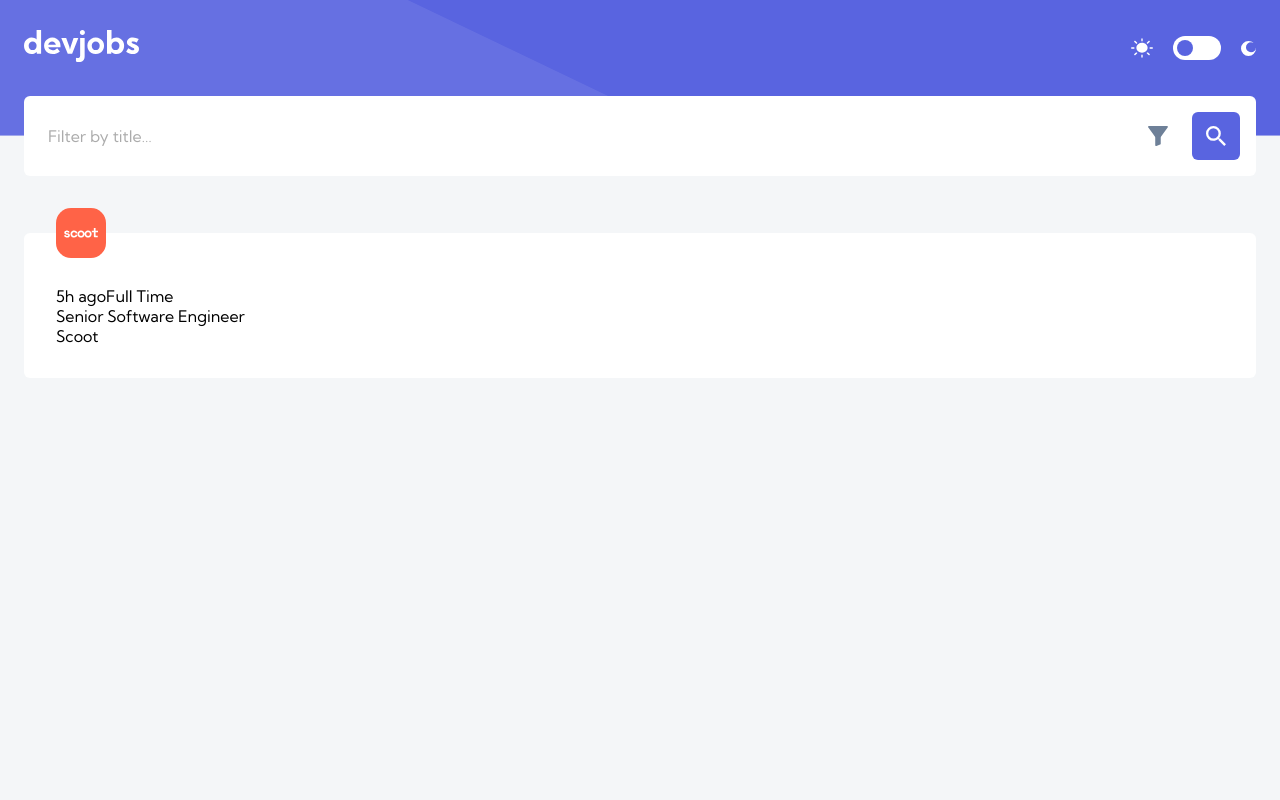
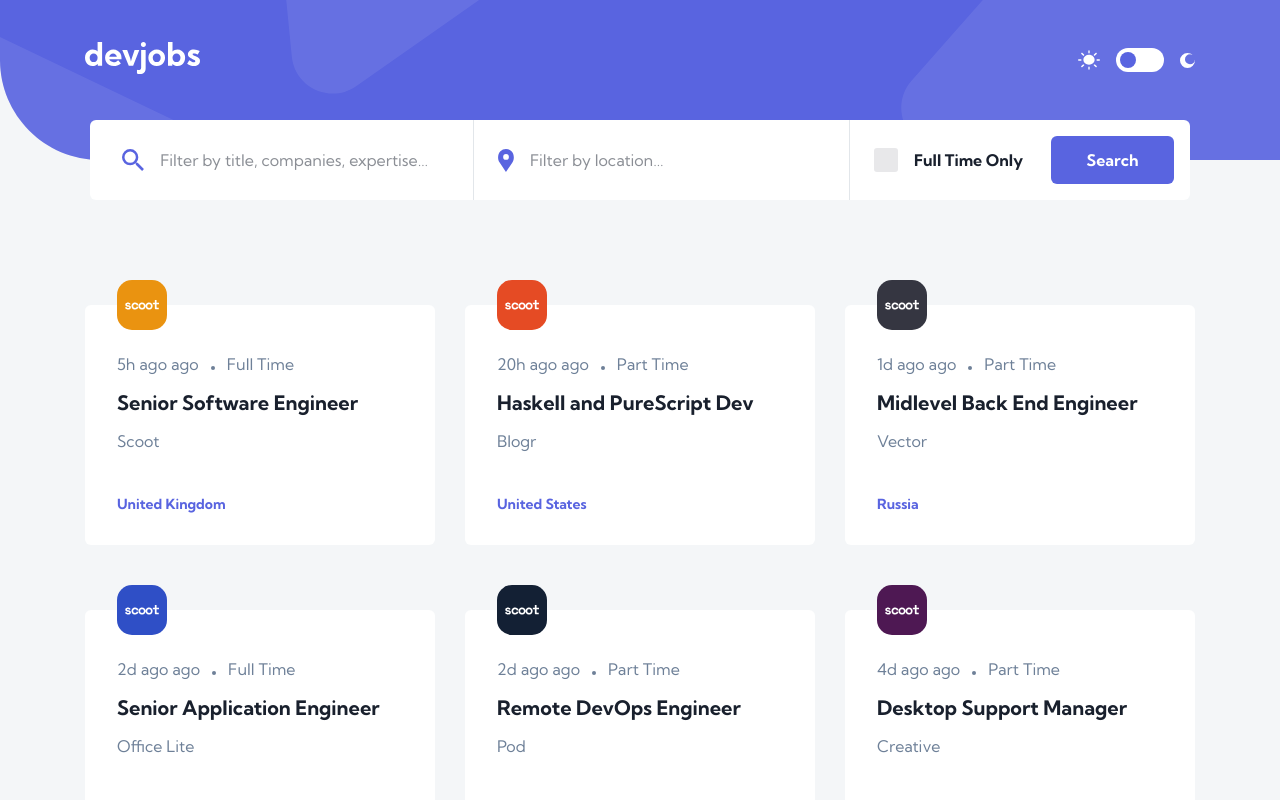
Before and after one commit to BrandenDaniel/devjobs, a Next.js app: page / in a window 1280 px wide. Shown: the top 800 px of the page. Built offline with nearby package versions, Linux system fonts and the light colour scheme.

Commit message:
progress

```diff
--- a/src/app/layout.tsx
+++ b/src/app/layout.tsx
@@ -1,6 +1,5 @@
 import type { Metadata } from "next";
 import { Kumbh_Sans } from "next/font/google";
-import "../sass/main.scss";
 
 export const kumbh_sans = Kumbh_Sans({ subsets: ["latin"] });
 
--- a/src/app/page.tsx
+++ b/src/app/page.tsx
@@ -1,18 +1,38 @@
 "use client";
 
+import "../sass/main.scss";
 import JobCard from "@/components/JobCard";
 import Navbar from "@/components/Navbar";
 import SearchFilter from "@/components/SearchFilter";
 import React, { useState } from "react";
+import { kumbh_sans } from "@/app/layout";
+import jobData from "../data/data.json";
 
 const page = () => {
   const [theme, setTheme] = useState<string>("light");
 
   return (
-    <main>
+    <main className={kumbh_sans.className}>
       <Navbar theme={theme} setTheme={setTheme} />
       <SearchFilter />
-      <JobCard />
+
+      <div className="container">
+        {jobData.map((job) => (
+          <JobCard
+            key={job.id}
+            postedAt={job.postedAt}
+            contract={job.contract}
+            position={job.position}
+            company={job.company}
+            location={job.location}
+            logoBg={job.logoBackground}
+            logo={job.logo}
+          />
+        ))}
+        <div className="loadMore">
+          <button className={kumbh_sans.className}>Load More</button>
+        </div>
+      </div>
     </main>
   );
 };
--- a/src/components/JobCard.tsx
+++ b/src/components/JobCard.tsx
@@ -1,22 +1,34 @@
 import Image from "next/image";
 import React from "react";
 import logo from "../assets/job-logo/scoot.svg";
+import { kumbh_sans } from "@/app/layout";
 
-const JobCard = () => {
+type Props = {
+  postedAt: string;
+  contract: string;
+  position: string;
+  company: string;
+  location: string;
+  logoBg: string;
+  logo: string;
+};
+
+const JobCard = (props: Props) => {
   return (
-    <div className="container">
+    <>
       <div className="jobCard">
         <div className="jobCard__inner">
-          <Image src={logo} alt="" />
+          <Image src={logo} alt="" style={{ backgroundColor: props.logoBg }} />
           <div className="jobCard__detail">
-            <span>5h ago</span>
-            <span>Full Time</span>
+            <span>{props.postedAt} ago</span>
+            <span>{props.contract}</span>
           </div>
-          <p className="jobCard__title">Senior Software Engineer</p>
-          <span className="jobCard__name">Scoot</span>
+          <p className="jobCard__title">{props.position}</p>
+          <p className="jobCard__company">{props.company}</p>
+          <p className="jobCard__location">{props.location}</p>
         </div>
       </div>
-    </div>
+    </>
   );
 };
 
--- a/src/components/Navbar.tsx
+++ b/src/components/Navbar.tsx
@@ -1,5 +1,7 @@
+"use client";
+
 import Image from "next/image";
-import React from "react";
+import React, { useEffect } from "react";
 
 import Logo from "../assets/shared/logo.svg";
 import Sun from "../assets/shared/icon-sun.svg";
@@ -11,15 +13,18 @@ type Props = {
 };
 
 const Navbar = (props: Props) => {
+  useEffect(() => {
+    let body = document.body;
+    body.setAttribute("data-theme", props.theme);
+  }, [props.theme]);
+
   const handleChange = () => {
     props.setTheme(props.theme === "light" ? "dark" : "light");
   };
 
-  let body = document.body;
-  body.setAttribute("data-theme", props.theme);
-
   return (
     <nav className="nav">
+      <div className="nav__inner">
         <a href="/" className="nav__logo">
           <Image src={Logo} alt="Logo" />
         </a>
@@ -29,6 +34,7 @@ const Navbar = (props: Props) => {
           <input type="checkbox" onChange={handleChange} />
           <Image src={Moon} alt="" />
         </div>
+      </div>
     </nav>
   );
 };
--- a/src/components/SearchFilter.tsx
+++ b/src/components/SearchFilter.tsx
@@ -1,22 +1,55 @@
-import React from "react";
+"use client";
+
+import React, { useEffect, useState } from "react";
 import FilterIcon from "../assets/shared/icon-filter.svg";
 import SearchIcon from "../assets/shared/icon-search.svg";
 import Image from "next/image";
 import { kumbh_sans } from "@/app/layout";
 
+let sizeOnLoad: number = window.innerWidth;
+
 const SearchFilter = () => {
+  const [windowSize, setWindowSize] = useState<number>(sizeOnLoad);
+  useEffect(() => {
+    window.addEventListener("resize", () => {
+      setWindowSize(window.innerWidth);
+    });
+  }, [windowSize]);
+
   return (
     <form className="SearchFilter">
-      <input
-        type="text"
-        className={kumbh_sans.className}
-        placeholder="Filter by title…"
-      />
+      <div className="SearchFilter__input-container">
+        <div className="SearchFilter__title">
+          <input
+            type="text"
+            className={kumbh_sans.className}
+            placeholder={
+              windowSize < 1200
+                ? "Filter by title…"
+                : "Filter by title, companies, expertise…"
+            }
+          />
+        </div>
+        <div className="SearchFilter__location">
+          <input
+            type="text"
+            className={kumbh_sans.className}
+            placeholder="Filter by location…"
+          />
+        </div>
+        <div className="SearchFilter__job-type">
+          <input type="checkbox" id="jobType" />
+          <label htmlFor="jobType">
+            Full Time{windowSize > 1200 ? " Only" : null}
+          </label>
+        </div>
+      </div>
+
       <button className="SearchFilter__filter">
         <Image src={FilterIcon} alt="Filter" />
       </button>
       <button className="SearchFilter__search">
-        <Image src={SearchIcon} alt="Search" />
+        {windowSize < 768 ? <Image src={SearchIcon} alt="Search" /> : "Search"}
       </button>
     </form>
   );
--- a/src/sass/base.scss
+++ b/src/sass/base.scss
@@ -2,21 +2,31 @@
   margin: 0;
   box-sizing: border-box;
   font-size: 16px;
+  font-family: inherit;
 }
+
+$sm: 576px;
+$md: 768px;
+$lg: 992px;
+$xl: 1200px;
+$xxl: 1400px;
 
 :root {
   --violet: #5964e0;
   --light-violet: #939bf4;
+  --very-dark-blue: #19202d;
   --very-dark-blue-toggle: #fff;
   --mid-night-toggle: #f4f6f8;
-  --white: #f;
+  --white: #fff;
   --light-grey: #f4f6f8;
   --grey: #9daec2;
   --dark-grey: #6e8098;
   --main-bg: #f4f6f8;
+  --body: #19202d;
 }
 
 [data-theme="dark"] {
+  --body: #fff;
   --mid-night-toggle: #121721;
   --very-dark-blue-toggle: #19202d;
 }
@@ -25,3 +35,19 @@ main {
   background: var(--mid-night-toggle);
   min-height: 100vh;
 }
+
+button {
+  border: none;
+  padding: 0;
+  transition: 0.2s ease-in-out;
+
+  &:hover {
+    cursor: pointer;
+  }
+
+  @media (min-width: $lg) {
+    &:hover {
+      background: var(--light-violet) !important;
+    }
+  }
+}
--- a/src/sass/jobCard.scss
+++ b/src/sass/jobCard.scss
@@ -1,21 +1,114 @@
 .container {
-  margin-top: 57px;
+  padding: 57px 24px 62px 24px;
+  display: grid;
+  grid-template-columns: 1fr;
+  gap: 49px;
+  max-width: 1110px;
+  box-sizing: content-box;
+  margin: 0 auto;
 }
 
 .jobCard {
-  margin: 0 24px;
   padding: 0 32px 32px 32px;
   background: var(--very-dark-blue-toggle);
   border-radius: 6px;
+  max-width: 400px;
+  width: 100%;
+  margin: 0 auto;
 
   img {
-    margin-bottom: 24px;
     height: 50px;
     width: 50px;
-    margin-top: -25px;
+    margin: -25px 0 8px 0;
     border-radius: 15px;
     object-fit: contain;
     padding: 8px;
     background: tomato;
   }
+
+  &__inner {
+    display: flex;
+    flex-direction: column;
+    gap: 16px;
+  }
+
+  &__detail {
+    display: flex;
+    align-items: center;
+    gap: 12px;
+    span {
+      color: var(--dark-grey);
+
+      &:first-child {
+        &:after {
+          content: "";
+          display: inline-block;
+          height: 4px;
+          width: 4px;
+          border-radius: 50%;
+          background: var(--dark-grey);
+          margin-left: 12px;
+        }
+      }
+    }
+  }
+
+  &__title {
+    font-size: 20px;
+    font-weight: 700;
+    color: var(--body);
+  }
+
+  &__company {
+    color: var(--dark-grey);
+  }
+
+  &__location {
+    margin-top: 28px;
+    color: var(--violet);
+    font-size: 14px;
+    font-weight: 700;
+  }
 }
+
+.loadMore {
+  text-align: center;
+  margin-top: -17px;
+  button {
+    padding: 15px 30px;
+    background: var(--violet);
+    border-radius: 5px;
+    color: #fff;
+    font-weight: 700;
+  }
+}
+
+@media (min-width: $md) {
+  .container {
+    padding: 70px 39px 62px 39px;
+    grid-template-columns: 1fr 1fr;
+    gap: 65px 11px;
+  }
+
+  .jobCard {
+    max-width: 100%;
+  }
+
+  .loadMore {
+    margin-top: -9px;
+    grid-column: 1/3;
+  }
+}
+
+@media (min-width: $lg) {
+  .container {
+    padding: 105px 39px 62px 39px;
+    grid-template-columns: 1fr 1fr 1fr;
+    gap: 65px 30px;
+  }
+
+  .loadMore {
+    margin-top: -9px;
+    grid-column: 1/4;
+  }
+}
--- a/src/sass/nav.scss
+++ b/src/sass/nav.scss
@@ -1,13 +1,20 @@
 .nav {
   background-image: url("../assets/mobile/bg-pattern-header.svg");
   background-size: cover;
-  background-position: bottom;
+  background-position: bottom left;
   background-repeat: no-repeat;
+  height: 136px;
   display: flex;
-  justify-content: space-between;
   align-items: center;
-  height: 136px;
   padding: 0 24px 40px 24px;
+  &__inner {
+    max-width: 1110px;
+    margin: 0 auto;
+    width: 100%;
+    display: flex;
+    justify-content: space-between;
+    align-items: center;
+  }
 
   &__logo {
     width: 115px;
@@ -16,7 +23,7 @@
   &__theme-toggle {
     display: flex;
     align-items: center;
-    gap: 20px;
+    gap: 16px;
 
     input {
       height: 24px;
@@ -70,3 +77,17 @@
     }
   }
 }
+
+@media (min-width: $md) {
+  .nav {
+    background-image: url("../assets/tablet/bg-pattern-header.svg");
+    height: 160px;
+    padding: 0 39px 40px 39px;
+  }
+}
+
+@media (min-width: $lg) {
+  .nav {
+    background-image: url("../assets/desktop/bg-pattern-header.svg");
+  }
+}
--- a/src/sass/searchFilter.scss
+++ b/src/sass/searchFilter.scss
@@ -1,32 +1,52 @@
 .SearchFilter {
-  margin: -40px 24px 0 24px;
+  margin: -40px auto 0 auto;
   padding: 16px;
   display: flex;
   gap: 10px;
   height: 80px;
   border-radius: 6px;
   background: var(--very-dark-blue-toggle);
+  max-width: 400px;
+  width: calc(100% - 24px * 2);
 
+  &__input-container {
+    display: flex;
+    gap: 10px;
+    flex-grow: 1;
+  }
+
+  &__title,
+  &__location {
     input {
-    flex: 1;
       min-width: 0;
       display: block;
       padding: 0 0 0 8px;
+      height: 100%;
+      width: 100%;
       border: none;
-    color: var(--very-dark-blue);
+      color: var(--body);
       background: transparent;
 
       &::placeholder {
-      opacity: 0.6;
+        color: var(--body);
+        opacity: 0.5;
+      }
     }
   }
 
   button {
     width: 48px;
+    min-width: 48px;
+    flex-basis: 48px;
     display: flex;
     align-items: center;
     justify-content: center;
     border: none;
+  }
+
+  &__location,
+  &__job-type {
+    display: none !important;
   }
 
   &__filter {
@@ -45,3 +65,131 @@
     }
   }
 }
+
+@media (min-width: $md) {
+  .SearchFilter {
+    margin: -40px auto 0 auto;
+    gap: 0 28px;
+    padding-left: 24px;
+    width: calc(100% - 39px * 2);
+    max-width: 1100px;
+
+    &__input-container {
+      display: flex;
+      gap: 24px;
+
+      > div {
+        flex-grow: 1;
+        flex-basis: 0;
+      }
+    }
+
+    &__filter {
+      display: none !important;
+    }
+
+    &__location,
+    &__job-type {
+      display: flex !important;
+    }
+
+    &__title,
+    &__location {
+      display: flex;
+      align-items: center;
+      position: relative;
+
+      input {
+        padding: 0 16px;
+      }
+
+      &::before {
+        content: "";
+        display: block;
+        height: 24px;
+        width: 24px;
+        background-position: center;
+        background-size: contain;
+        background-repeat: no-repeat;
+      }
+
+      &::after {
+        content: "";
+        display: block;
+        position: absolute;
+        right: 0;
+        top: -16px;
+        height: calc(100% + 16px * 2);
+        width: 1px;
+        background: var(--dark-grey);
+        opacity: 0.2;
+      }
+    }
+
+    &__title::before {
+      background-image: url("../assets/shared/icon-search.svg");
+    }
+
+    &__location::before {
+      background-image: url("../assets/shared/icon-location.svg");
+      width: 17px;
+    }
+
+    &__job-type {
+      flex-grow: 0 !important;
+      flex-basis: auto !important;
+      display: flex;
+      align-items: center;
+
+      *:hover {
+        cursor: pointer;
+      }
+
+      input {
+        background-color: var(--body);
+        opacity: 0.1;
+        height: 24px;
+        width: 24px;
+        border-radius: 3px;
+        -webkit-appearance: none;
+        -moz-appearance: none;
+        appearance: none;
+
+        &:checked {
+          background-color: var(--violet);
+          opacity: 1;
+          background-image: url("../assets/desktop/icon-check.svg");
+          background-position: center;
+          background-repeat: no-repeat;
+          background-size: 14px;
+        }
+      }
+
+      label {
+        color: var(--body);
+        font-weight: 700;
+        margin-left: 16px;
+      }
+    }
+
+    &__search {
+      width: 80px !important;
+      flex-basis: 80px !important;
+      min-width: 80px !important;
+      font-weight: 700;
+      color: var(--white);
+    }
+  }
+}
+
+@media (min-width: $lg) {
+  .SearchFilter {
+    padding-left: 32px;
+
+    &__search {
+      width: 123px !important;
+      flex-basis: 123px !important;
+      min-width: 123px !important;
+    }
+  }
+}
```
Also changed, not shown: src/assets/shared/icon-location.svg (renamed from src/assets/desktop/icon-location.svg). Lines whose indentation alone changed are shown as unchanged.
